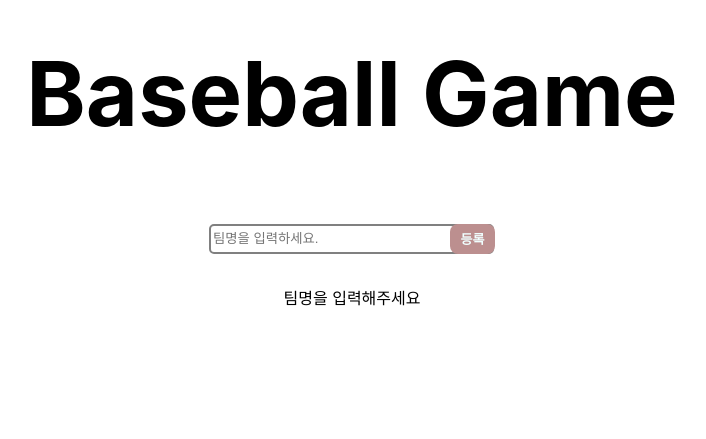
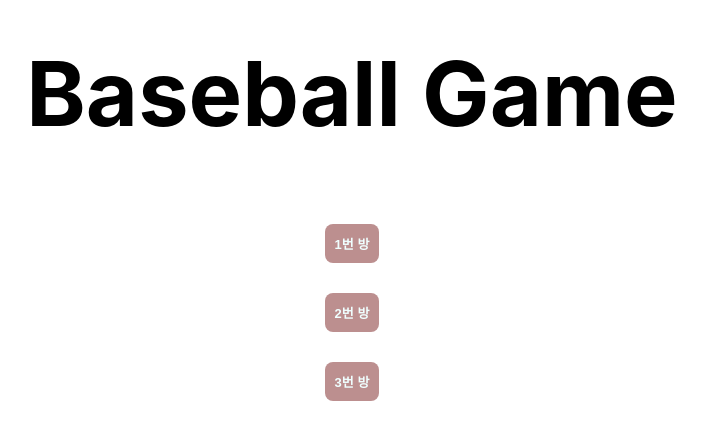
Before and after one commit to BANGWON-LEE/baseball_game, a React (Create React App) app in the folder game/: page / in a window 1280 px wide. Shown: the part 191-630 px from the top of the page, without its empty margins (288-994 px from the left). Built offline with nearby package versions, Linux system fonts and the light colour scheme; no server answers.

Commit message:
20230417 방선택 컴포넌트 및 소켓 통신 관련 코드 추가

```diff
--- a/game/src/components/Main.tsx
+++ b/game/src/components/Main.tsx
@@ -1,5 +1,5 @@
 import React, { useState, createContext, useEffect } from "react";
-import { Link, useRoutes } from "react-router-dom";
+import { Link, useRoutes, useNavigate } from "react-router-dom";
 import { useSearchParams } from "react-router-dom";
 import '../styles/component.scss'
 
@@ -8,20 +8,71 @@ export const socket = io('localhost:5000');
 
 export const SocketContext = createContext ;
 
+
+
+
+
 const Main: React.FC = () => {
+
+
 
 
   const [teamName, setTeamName] = useState<string>('');
   const [resultName, setResultName] = useState<Boolean>(false)
   const [rivalNameCheck, setRivalNameCheck] = useState<Boolean>(false);
   const [teamId, setTeamId] = useState<number>(2);
-  const [searchParams] = useSearchParams();
+  const [searchParams, setSearchParams] = useSearchParams();
   const roomId : any  = searchParams.get('no');
+  const stage : any  = searchParams.get('stage');
+
+  // const [connectedClients, setConnectedClients] = useState(0);
+
+
+  const navigate = useNavigate();
+
+  const userCnt : number = 1;
+  const removeUserCnt : number = -1;
+
+  const handleDisconnect = () => {
+    socket.emit('userCnt', { room: roomId, userCnt: removeUserCnt });
+  };
+
+
+
+
 
   useEffect(() => {
+    console.log('유즈이펙트 횟수');
     socket.emit('joinRoom', roomId);
 
-  },[])
+
+
+
+    // window.addEventListener("unload", handleDisconnect);
+
+    socket.on('disconnect', handleDisconnect);
+
+    const handleVisitorCount = (data: any) => {
+      if (data.visitorCount === 2) {
+        // alert('방에 참여 인원이 모두 찼습니다.');
+      }
+    };
+    socket.on('visitorCount', handleVisitorCount);
+
+    // // 소켓이 연결되었을 때 실행되는 콜백 함수
+    // const handleConnect = () => {
+    //   // 이곳에서 초기화 작업을 수행합니다.
+    // };
+    // socket.on('connect', handleConnect);
+
+    return () => {
+      socket.off('disconnect', handleDisconnect);
+      socket.off('visitorCount', handleVisitorCount);
+      // socket.off('connect', handleConnect);
+      // window.removeEventListener("unload", handleDisconnect);
+    };
+  }, [roomId, socket, userCnt, removeUserCnt]);
+
 
   let joinStep:number = 0;
   // let resultJoinStep:number = 0;
@@ -42,10 +93,13 @@ const Main: React.FC = () => {
           joinStep += 1;
           console.log('더한 스텝', joinStep)
           socket.emit('joinStep', { room: roomId, joinStep });
+
+
           // }
           setResultName(true);
           setRivalNameCheck(true);
         }
+
 
   const changeTeamName = () : void => {
     setResultName(false);
@@ -97,7 +151,64 @@ const Main: React.FC = () => {
   console.log('rivalTeamName', rivalTeamName.length)
   console.log('userReady', userReady)
 
-  interface BtnType{
+
+
+
+  console.log('스텝', resultJoinStep)
+
+  const [roomChoiceStage, setRoomChoiceStage] = useState<Boolean>(false)
+
+
+  interface BtnType
+  {
+      num : Line[];
+  }
+
+  interface Line
+  {
+      no: string;
+      // no2: string;
+      // no3: string;
+  };
+
+  const numObject : BtnType = {
+  num:[
+    {no:'1'},
+    {no:'2'},
+    {no:'3'}
+    ]
+  }
+
+  const EnterRoom = () =>{
+
+      const joinRoom = ({roomNum}:any) => {
+        console.log('234234', roomNum)
+        socket.emit('userCnt', { room: roomNum, userCnt });
+        setRoomChoiceStage(true)
+
+        setSearchParams({ no: roomNum, stage:'1' })
+      }
+
+    return(
+      <>
+      {numObject.num.map((num : Line) => (
+       console.log('dfd',num['no']),
+      <div className="project_title_change">
+        {/* <Link key={"room " + num['no']} to={`/room?no=${num['no']}`} > */}
+          {/* { num['no'] === '1' && storedData === 2 ? null : */}
+          <button className="project_title_change_team_name" onClick={() => joinRoom({roomNum : num['no']})}  >{num['no'] +"번 방"}</button>
+          {/* } */}
+          {/* </Link> */}
+      </div>
+        ))
+    }
+    </>
+    )
+  }
+
+
+
+  interface GameBtnType{
     userReady: string,
     rivalTeamName : string[],
     roomId : string,
@@ -106,9 +217,9 @@ const Main: React.FC = () => {
 
   }
 
-  console.log('스텝', resultJoinStep)
 
-  const GameStart = ({userReady, rivalTeamName, roomId, teamName}: BtnType) =>{
+
+  const GameStart = ({userReady, rivalTeamName, roomId, teamName}: GameBtnType) =>{
 
     return(
       <>
@@ -129,6 +240,10 @@ const Main: React.FC = () => {
     )
   }
 
+  const moveBack = () => {
+    navigate(-1);
+    setRoomChoiceStage(false)
+  }
 
   return(
     <div className="main_back">
@@ -148,8 +263,12 @@ const Main: React.FC = () => {
         </div>
         <div className="project_content">
           <div>
-            {resultName === false &&
+            { roomChoiceStage === false && stage !== '1' &&
+            <EnterRoom />
+            }
+            {resultName === false && roomChoiceStage === true && stage === '1'&&
               <>
+                <div>
                   <input
                     type="text"
                     placeholder="팀명을 입력하세요."
@@ -164,16 +283,22 @@ const Main: React.FC = () => {
                   <button onClick={()=>registerTeam()} className="project_content_btn">
                     등록
                   </button>
+                  {rivalTeamName.length === 0 &&
+                  <p>
+                    팀명을 입력해주세요
+                  </p>
+                  }
+                  <div>
+                    <button onClick={()=>moveBack()} className="project_back_btn">
+                      뒤로 가기
+                    </button>
+                  </div>
+                </div>
               </>
             }
           </div>
         </div>
         <div className="project_bottom">
-        {rivalTeamName.length === 0 &&
-          <p>
-            팀명을 입력해주세요
-          </p>
-        }
           <GameStart userReady={userReady} rivalTeamName={rivalTeamName} roomId={roomId} teamName={teamName} joinStep={joinStep} />
         </div>
       </div>
```
Lines whose indentation alone changed are shown as unchanged.
